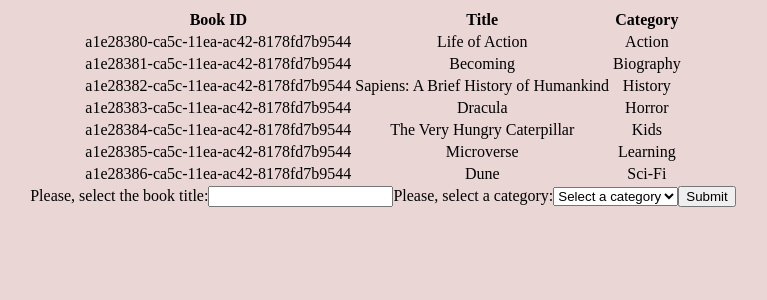
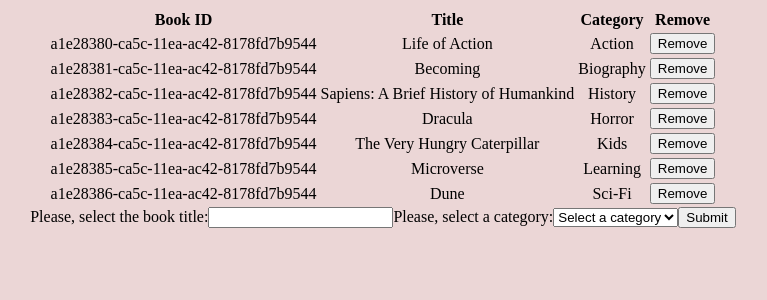
Before and after one commit to MuriloRoque/react_bookstore, a React (Create React App) app: page / in a window 1280 px wide. Shown: the top 300 px of the page, without its empty margins (257-1024 px from the left). Built offline with nearby package versions, Linux system fonts and the light colour scheme.

Commit message:
implement remove book function

```diff
--- a/src/actions/index.js
+++ b/src/actions/index.js
@@ -5,7 +5,7 @@ export const createBook = book => ({
   book,
 });
 
-export const removeBook = book => ({
+export const removeBook = id => ({
   type: REMOVE_BOOK,
-  book: book.id,
+  id,
 });
--- a/src/components/Book.js
+++ b/src/components/Book.js
@@ -1,18 +1,22 @@
 import React from 'react';
 import PropTypes from 'prop-types';
 
-const Book = ({ book }) => (
+const Book = ({
+  id, title, category, removeBook,
+}) => (
   <tr>
-    <td>{book.id}</td>
-    <td>{book.title}</td>
-    <td>{book.category}</td>
+    <td>{id}</td>
+    <td>{title}</td>
+    <td>{category}</td>
+    <td><button type="button" onClick={() => removeBook(id)}>Remove</button></td>
   </tr>
 );
 
 Book.propTypes = {
-  id: PropTypes.number,
-  title: PropTypes.string,
-  category: PropTypes.string,
-}.isRequired;
+  id: PropTypes.string.isRequired,
+  title: PropTypes.string.isRequired,
+  category: PropTypes.string.isRequired,
+  removeBook: PropTypes.func.isRequired,
+};
 
 export default Book;
--- a/src/containers/BooksForm.js
+++ b/src/containers/BooksForm.js
@@ -68,8 +68,8 @@ BooksForm.propTypes = {
   createBook: PropTypes.func.isRequired,
 };
 
-const mapStateToProps = state => ({
-  createBook: state.books,
+const mapDispatchToProps = dispatch => ({
+  createBook: book => dispatch(createBook(book)),
 });
 
-export default connect(mapStateToProps, { createBook })(BooksForm);
+export default connect(null, mapDispatchToProps)(BooksForm);
--- a/src/containers/BooksList.js
+++ b/src/containers/BooksList.js
@@ -3,20 +3,28 @@ import '../styles/BooksList.scss';
 import PropTypes from 'prop-types';
 import { connect } from 'react-redux';
 import Book from '../components/Book';
+import { removeBook } from '../actions/index';
 
-const BooksList = ({ books }) => (
+const BooksList = ({ books, removeBook }) => (
   <table>
     <thead>
       <tr>
         <th>Book ID</th>
         <th>Title</th>
         <th>Category</th>
+        <th>Remove</th>
       </tr>
     </thead>
     <tbody>
       {
           books.map(book => (
-            <Book key={book.id} book={book} />
+            <Book
+              key={book.id}
+              title={book.title}
+              category={book.category}
+              id={book.id}
+              removeBook={removeBook}
+            />
           ))
         }
     </tbody>
@@ -27,8 +35,13 @@ const mapStateToProps = state => ({
   books: state.books,
 });
 
+const mapDispatchToProps = dispatch => ({
+  removeBook: id => dispatch(removeBook(id)),
+});
+
 BooksList.propTypes = {
   books: PropTypes.instanceOf(Array).isRequired,
+  removeBook: PropTypes.func.isRequired,
 };
 
-export default connect(mapStateToProps, null)(BooksList);
+export default connect(mapStateToProps, mapDispatchToProps)(BooksList);
--- a/src/reducers/books.js
+++ b/src/reducers/books.js
@@ -7,7 +7,7 @@ const books = (state = INITIAL_STATE, action) => {
       return [...state, action.book];
 
     case REMOVE_BOOK:
-      return state.filter(book => book.id !== action.book);
+      return state.filter(book => book.id !== action.id);
 
     default:
       return state;
```
